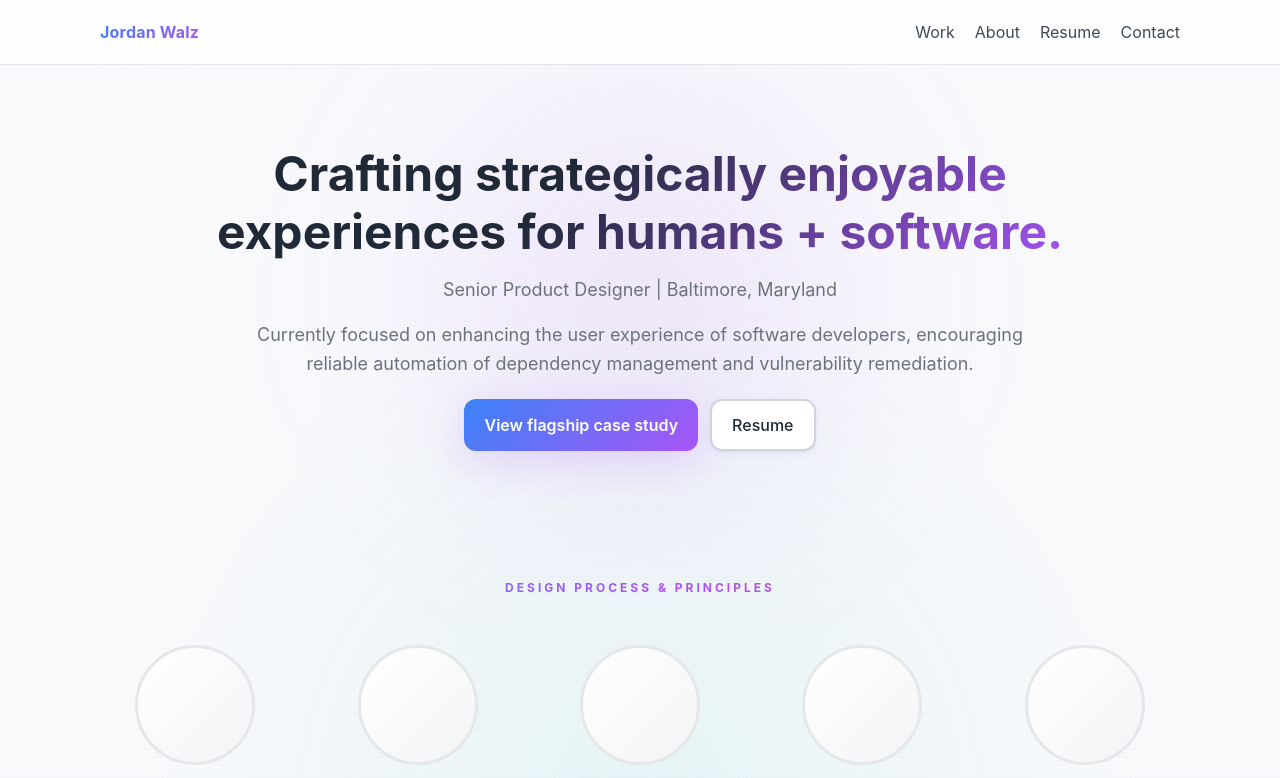
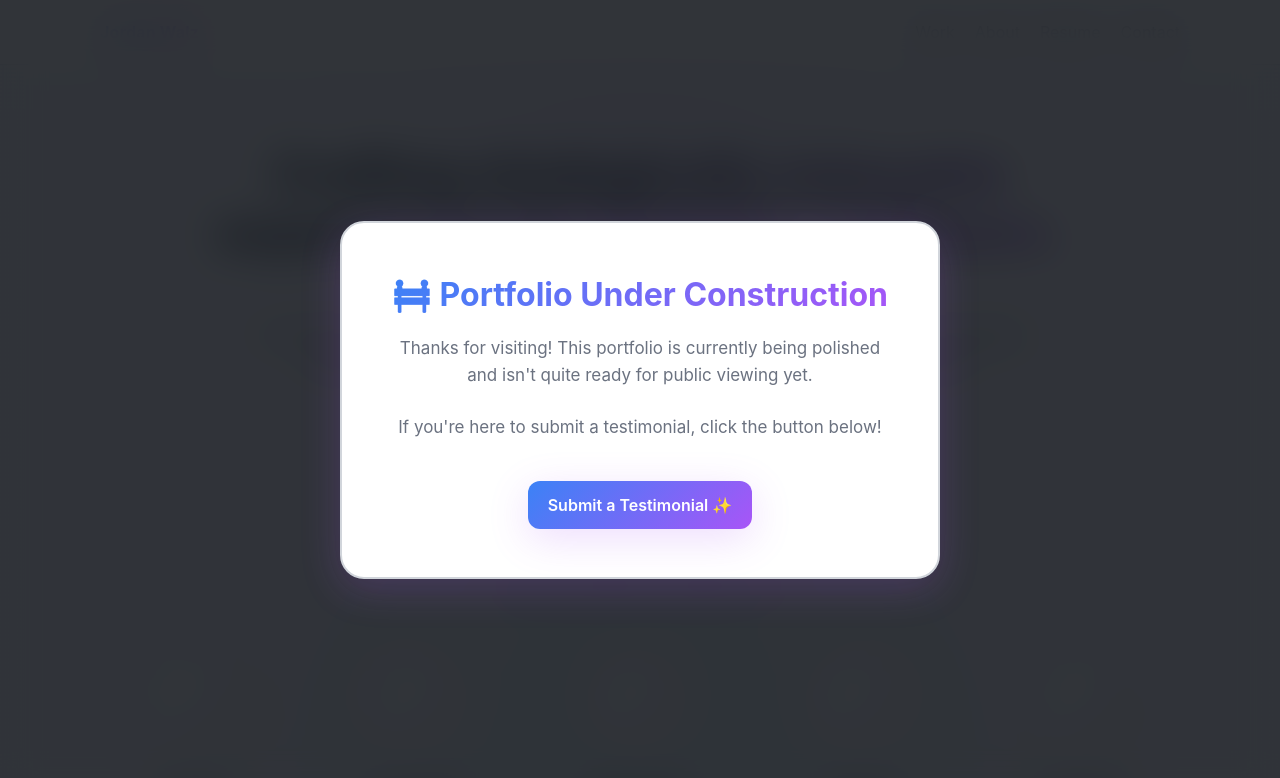
Before and after one commit to jrdnwlz/portfolio, a plain HTML site: page index.html in a window 1280 px wide. Shown: the top 778 px of the page. Drawn offline with Linux system fonts and the light colour scheme.

Commit message:
Add temporary blur mask for unfinished portfolio with construction message

```diff
--- a/assets/css/style.css
+++ b/assets/css/style.css
@@ -1318,3 +1318,54 @@ main {
     break-inside: avoid;
   }
 }
+
+/* ============================================
+   Temporary Blur Mask for Unfinished State
+   ============================================ */
+.blur-mask-overlay {
+  position: fixed;
+  top: 0;
+  left: 0;
+  right: 0;
+  bottom: 0;
+  background: rgba(13, 17, 23, 0.85);
+  backdrop-filter: blur(20px);
+  -webkit-backdrop-filter: blur(20px);
+  z-index: 9998;
+  display: flex;
+  align-items: center;
+  justify-content: center;
+  padding: 24px;
+}
+
+.blur-mask-content {
+  background: var(--surface);
+  border: 2px solid var(--border-bright);
+  border-radius: var(--radius-lg);
+  padding: 48px;
+  max-width: 600px;
+  text-align: center;
+  box-shadow: var(--shadow-colored);
+  position: relative;
+  z-index: 9999;
+}
+
+.blur-mask-content h2 {
+  background: var(--accent);
+  -webkit-background-clip: text;
+  -webkit-text-fill-color: transparent;
+  background-clip: text;
+  margin-bottom: 16px;
+  font-size: 32px;
+}
+
+.blur-mask-content p {
+  color: var(--muted);
+  margin-bottom: 24px;
+  font-size: 17px;
+  line-height: 1.6;
+}
+
+.blur-mask-content .btn {
+  margin-top: 16px;
+}
--- a/index.html
+++ b/index.html
@@ -27,6 +27,16 @@
   <meta name="theme-color" content="#f8f9fb" media="(prefers-color-scheme: light)"/>
 </head>
 <body>
+  <!-- Temporary blur mask for unfinished portfolio -->
+  <div class="blur-mask-overlay">
+    <div class="blur-mask-content">
+      <h2>🚧 Portfolio Under Construction</h2>
+      <p>Thanks for visiting! This portfolio is currently being polished and isn't quite ready for public viewing yet.</p>
+      <p>If you're here to submit a testimonial, click the button below!</p>
+      <a class="btn primary" href="submit-testimonial.html">Submit a Testimonial ✨</a>
+    </div>
+  </div>
+
   <header class="header">
     <div class="container header-inner">
       <a class="brand" href="index.html">Jordan Walz</a>
```
